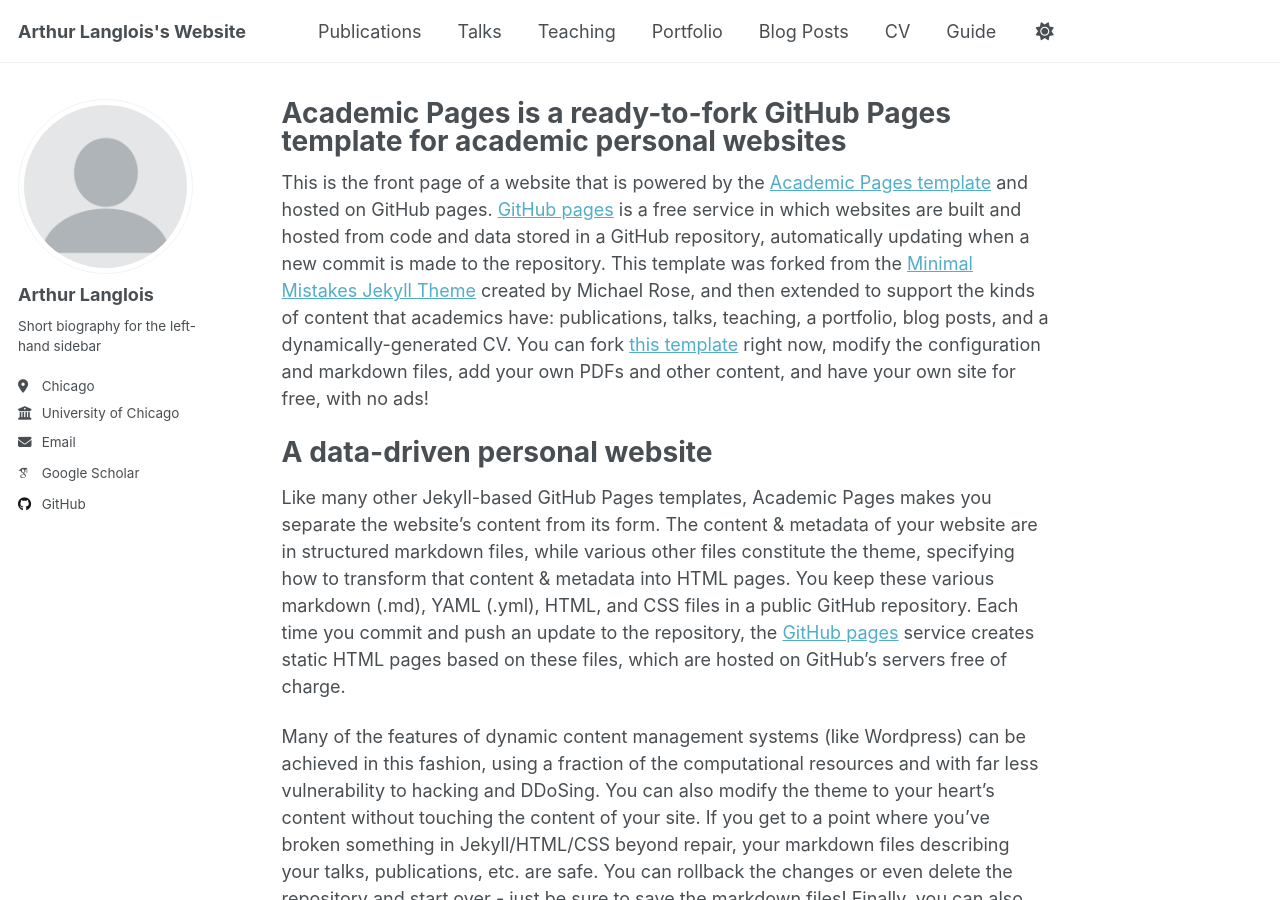
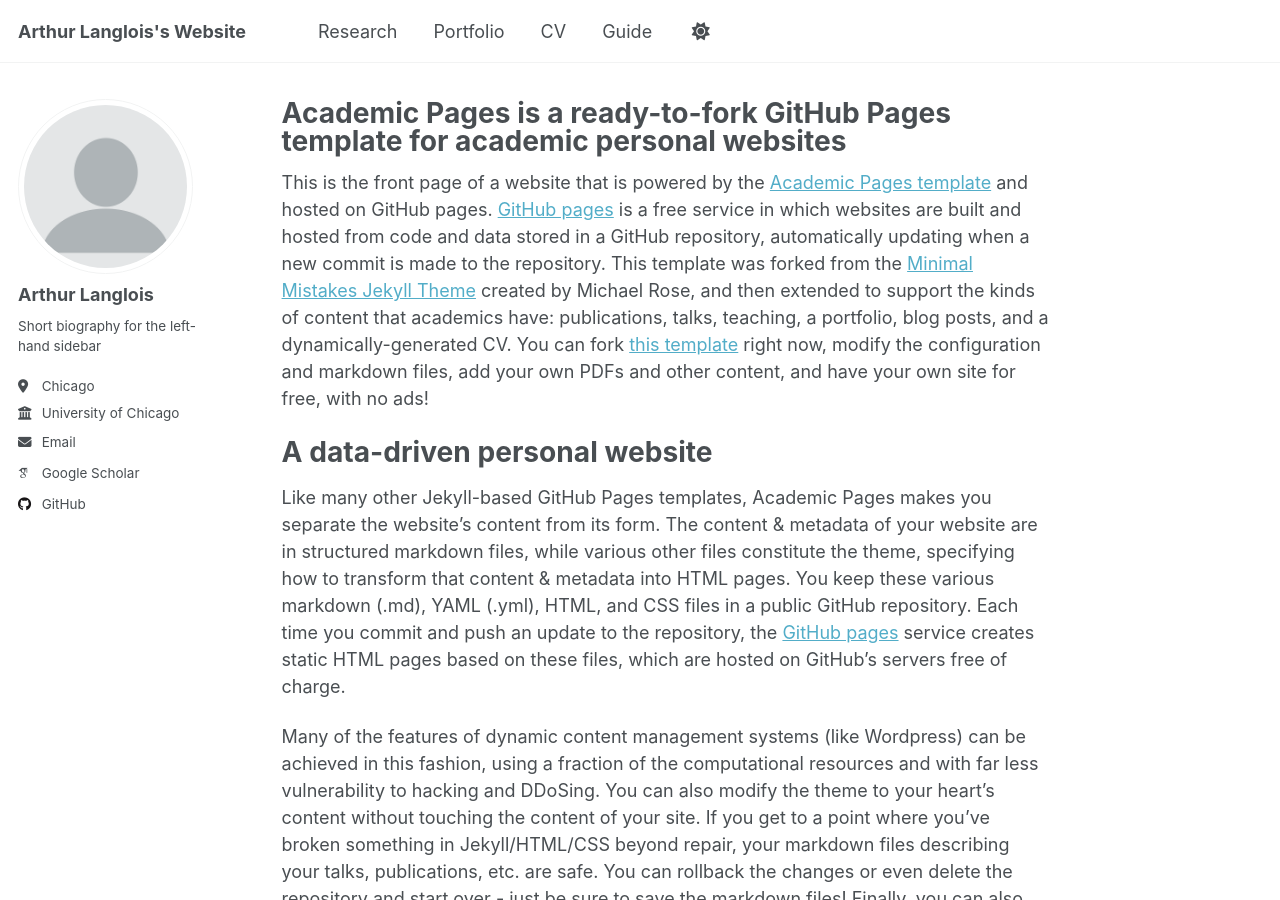
Before and after one commit to Arthur-Langlois/Arthur-Langlois.github.io, a Jekyll site: the page built from _pages/about.md, in a window 1280 px wide and 900 px high. Built offline with Jekyll 4.4.1, drawn with Linux system fonts in a browser that asks for light colours; some web fonts are replaced.

Commit message:
Update navigation.yml

```diff
--- a/_data/navigation.yml
+++ b/_data/navigation.yml
@@ -8,20 +8,13 @@
 #      Markdown formatted page while the second is generated using JSON.
 
 main:
-  - title: "Publications"
+  - title: "Research"
     url: /publications/
 
-  - title: "Talks"
-    url: /talks/
-
-  - title: "Teaching"
-    url: /teaching/
 
   - title: "Portfolio"
     url: /portfolio/
 
-  - title: "Blog Posts"
-    url: /year-archive/
 
   - title: "CV"
     url: /cv/
```
